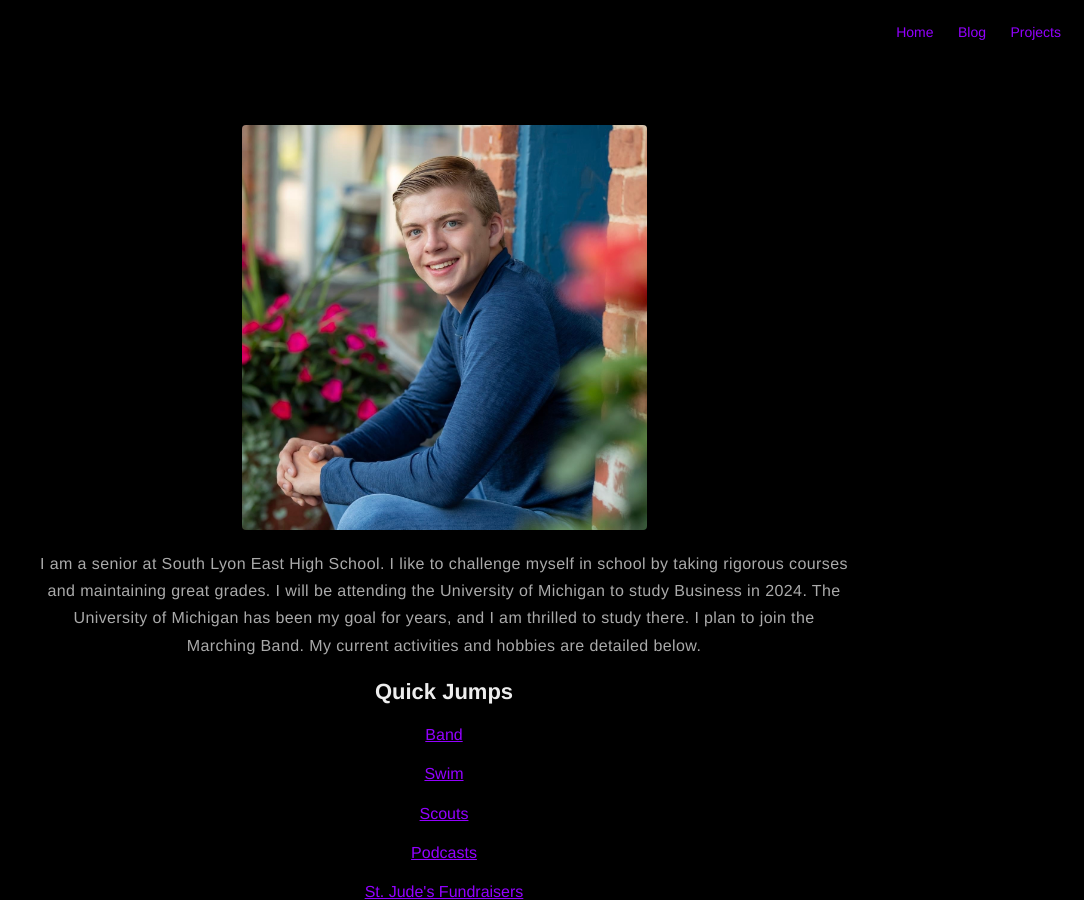
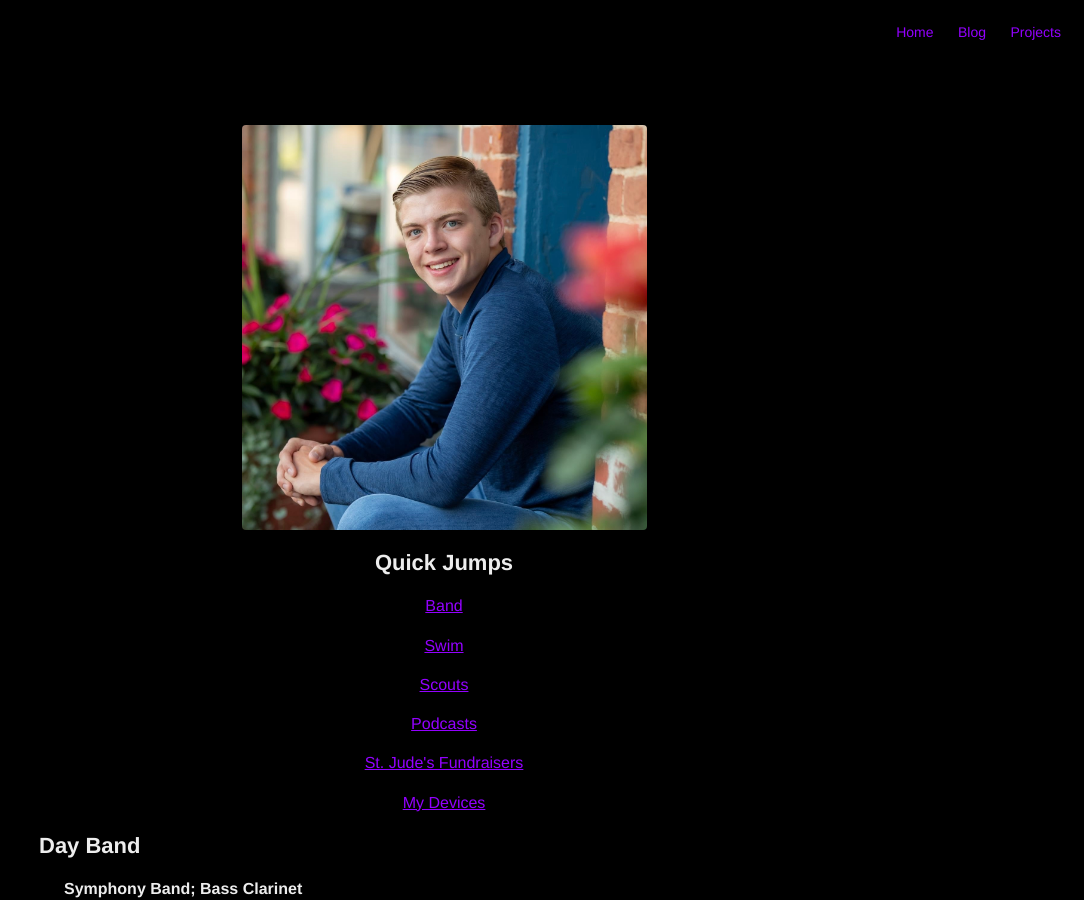
Before and after one commit to JDBurchHuzzah/jdburchhuzzah.github.io, a Jekyll site: the page built from about.md, in a window 1280 px wide and 900 px high. Shown: the whole window, without its empty margins (196-1280 px from the left). Built offline with Jekyll 4.4.1, drawn with Linux system fonts in a browser that asks for light colours; nearby versions of some CDN libraries.

Commit message:
Update about.md

```diff
--- a/about.md
+++ b/about.md
@@ -4,9 +4,6 @@
 ---
 
 <img src="/assets/images/profilepfp.jpg" alt="JD Burch">
-
-<center><p>I am a senior at South Lyon East High School. I like to challenge myself in school by taking rigorous courses and maintaining great grades. I will be attending the University of Michigan to study Business in 2024. The University of Michigan has been my goal for years, and I am thrilled to study there. I plan to join the Marching Band. My current activities and hobbies are detailed below.
-</p></center>
 
 <div style="text-align: center;">
   <h2>Quick Jumps</h2>
```
